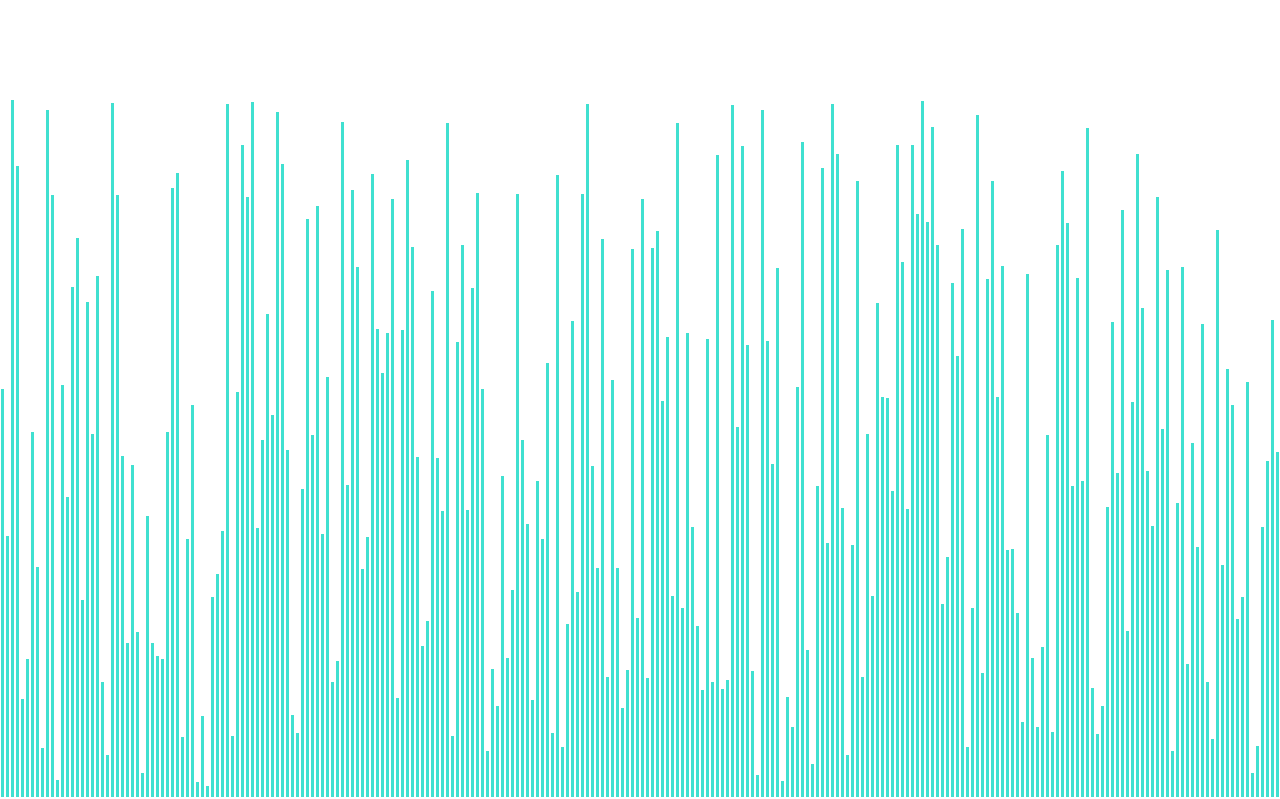
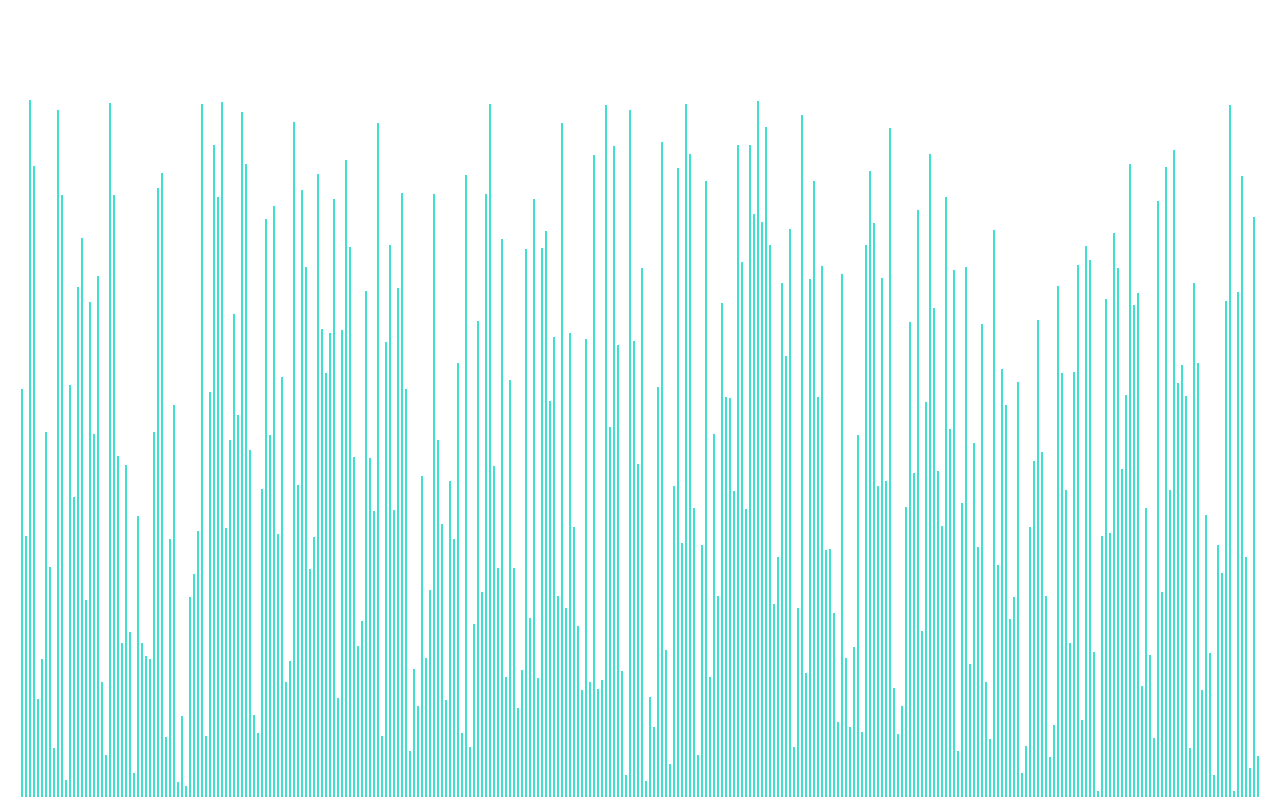
Before and after one commit to tran-tuong/visualize-sort-algorithm, a React (Create React App) app: page / in a window 1280 px wide. Shown: the top 799 px of the page. Built offline with nearby package versions, Linux system fonts and the light colour scheme.

Commit message:
change-css

```diff
--- a/src/SortingVisualizer/SortingVisualizer.css
+++ b/src/SortingVisualizer/SortingVisualizer.css
@@ -9,7 +9,7 @@
 }
 
 .array-bar {
-  width: 3px;
+  width: 2px;
   background-color: turquoise;
   display: inline-block;
   margin: 0 1px;
```
